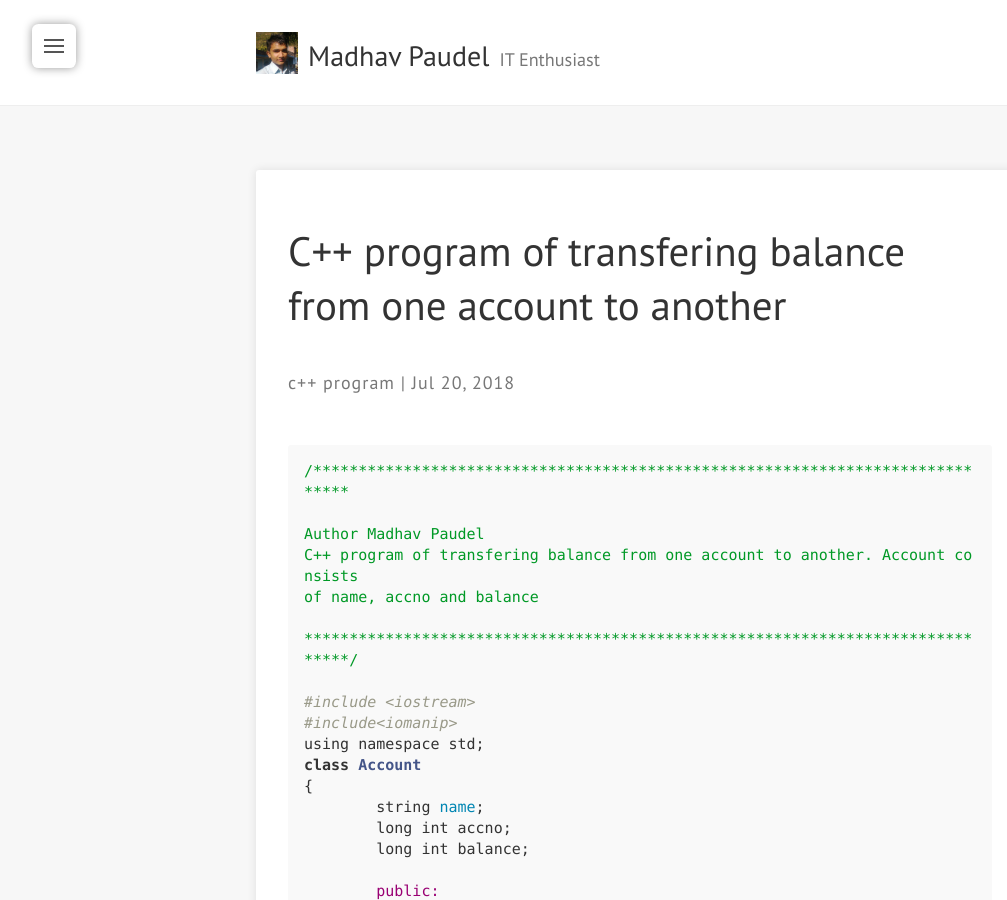
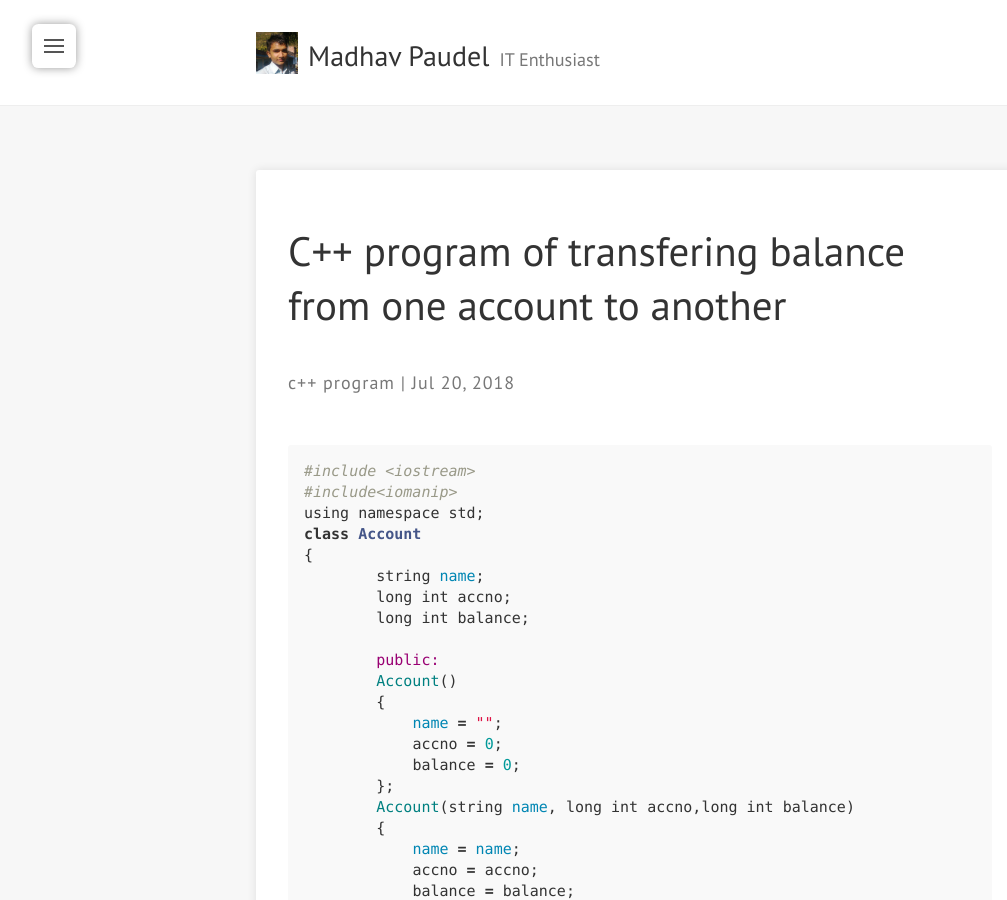
Before and after one commit to poudelmadhav/personal-blog, a Jekyll site: the page built from _posts/2018-07-20-C++-program-of-transfering-balance-from-one-account-to-another.markdown, in a window 1280 px wide and 900 px high. Shown: the whole window, without its empty margins (0-1007 px from the left). Built offline with Jekyll 4.4.1, drawn with Linux system fonts in a browser that asks for light colours; nearby versions of some CDN libraries.

Commit message:
Update 2018-07-20-C++-program-of-transfering-balance-from-one-account-to-another.markdown

```diff
--- a/_posts/2018-07-20-C++-program-of-transfering-balance-from-one-account-to-another.markdown
+++ b/_posts/2018-07-20-C++-program-of-transfering-balance-from-one-account-to-another.markdown
@@ -1,6 +1,6 @@
 ---
 title: C++ program of transfering balance from one account to another
-date: 2018-07-20 07:34:47 Z Z
+date: 2018-07-20 07:34:47 Z
 permalink: cplus-balance-transfer/
 layout: post
 category:
@@ -9,13 +9,6 @@ comments: true
 ---
 
 {% highlight ruby %}
-/******************************************************************************
-
-Author Madhav Paudel
-C++ program of transfering balance from one account to another. Account consists
-of name, accno and balance
-
-*******************************************************************************/
 
 #include <iostream>
 #include<iomanip>
```
